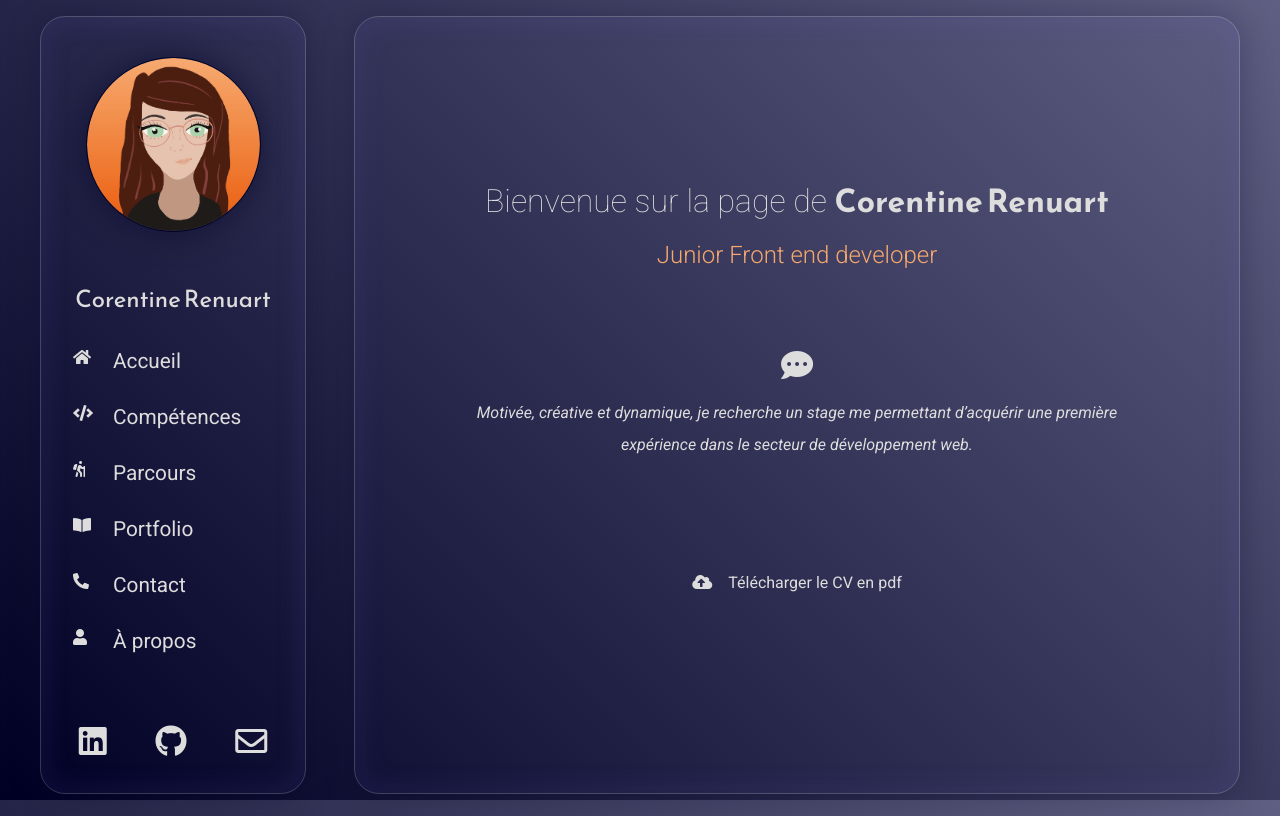
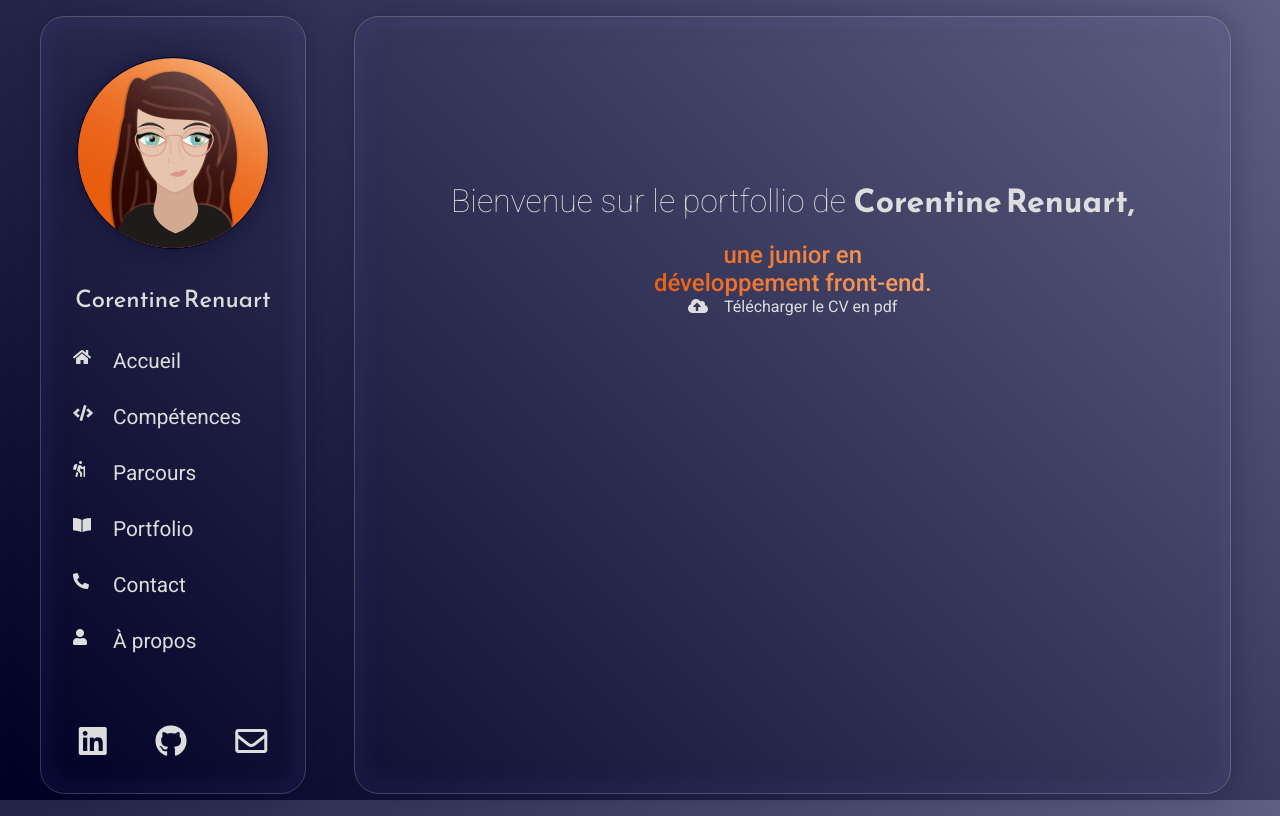
Before and after one commit to Corentine4/Portfolio-React, a React (Create React App) app: page / in a window 1280 px wide. Built offline with nearby package versions, Linux system fonts and the light colour scheme.

Commit message:
Some adjustements

```diff
--- a/src/elements/Navigation.js
+++ b/src/elements/Navigation.js
@@ -7,7 +7,7 @@ const Navigation = () => {
         <div className="Sidebar">
 
             <div className="id">
-                    <img src={"images/CorentineRenuart.png"} alt="Auteur de" width="175rem" />
+                    <img src={"images/CorentineRenuart.svg"} alt="Auteur de la page"/>
                     <div className="idContent">
                         <h3>Corentine Renuart</h3>
                     </div>
--- a/src/pages/Home.js
+++ b/src/pages/Home.js
@@ -9,11 +9,13 @@ const Home = () => {
             {/* Main page */}
             <div className="homeContainer">
                 <div className="homeContent">
-                    <h1>Bienvenue sur la page de <span>Corentine Renuart</span></h1>
-                    <h2>Junior Front end developer</h2>
-                    <i class="fas fa-comment-dots"></i>
-                    <p>Motivée, créative et dynamique, je recherche un stage me permettant d’acquérir une première expérience dans le secteur de développement web.</p>
+                    <h1>Bienvenue sur le portfollio de <span>Corentine Renuart,</span></h1>
+                    <h2>une junior en développement front-end.</h2>
+
+                    {/* <i class="fas fa-comment-dots"></i>
+                    <p>Motivée, créative et dynamique, je recherche un stage me permettant d’acquérir une première expérience dans le secteur de développement web.</p> */}
                     {/* To upload the pdf cv */}
+
                     <div className="uploadcv">
                         <i class="fas fa-cloud-upload-alt"></i>
                         <a href="./images/CV-Corentine-Renuart.pdf">Télécharger le CV en pdf</a>
--- a/src/styles/_settings.scss
+++ b/src/styles/_settings.scss
@@ -23,7 +23,9 @@ $lightorange : #F6A76D;
 $darkorange : #EA5B0C;
 $white: #ddd;
 $white-opacity-20 : rgba(255, 255, 255, 0.2);
-$black: #333;
+$black : #333;
+// Gradients
+$orangegradient : linear-gradient(90deg, rgba(234,91,12,1) 0%, rgba(246,167,109,1) 100%);
 
 // Variables for shadows
 // Right, bottom, opacity, color (rgba + opacity)
--- a/src/styles/elements/_navigation.scss
+++ b/src/styles/elements/_navigation.scss
@@ -19,6 +19,8 @@
     padding-top: 2.5rem;
 
     img{
+        width: 12rem;
+        height: 12rem;
         border-radius: 50%;
         border: solid 0.25px $darkblue;
         box-shadow: $box-shadow-2;
--- a/src/styles/pages/_home.scss
+++ b/src/styles/pages/_home.scss
@@ -4,7 +4,7 @@
     box-shadow: $box-shadow-1, $interior-box-shadow;
     margin-left: 3rem;
     text-align: center;
-    padding: 10rem 7rem;
+    padding: 10rem 6rem;
     border-radius: $borderRadius;
 
     .homeContent{
@@ -21,21 +21,34 @@
             }
         }
         h2{
-            font-weight: 300;
-            color: $lightorange;
-            padding-bottom: 5rem;
+            font-weight: 500;
+            color: $white;
+            // Adpat the gradient to the text
+            width: 45%;
+            margin: auto;
+            // Gradient
+            background-color:$white;
+            background-image: linear-gradient(90deg, rgba(234,91,12,1) 0%, rgba(246,167,109,1) 100%);
+            // A kind of "pathfinder"
+            -webkit-background-clip: text;
+            // Make white text transparent
+            -webkit-text-fill-color: transparent;
+            // Same settings for Firefox
+            -moz-background-clip: text;
+            -moz-text-fill-color: transparent;
         }
-        i{
-            font-size: 2rem;
-            padding-bottom: 1rem;
-        }
-        p{
-            font-weight: 400;
-            font-style: italic;
-            line-height: 2;
-            padding-bottom: 7rem;
+        // i{
+        //     font-size: 2rem;
+        //     padding-bottom: 1rem;
+        // }
+        // p{
+        //     font-weight: 400;
+        //     font-style: italic;
+        //     line-height: 2;
+        //     padding-bottom: 7rem;
 
-        }
+        // }
+
         .uploadcv{
             i{
                 font-size: 1rem;
```
Also changed, not shown: public/images/CorentineRenuart.png (deleted), public/images/CorentineRenuart.svg (added).
